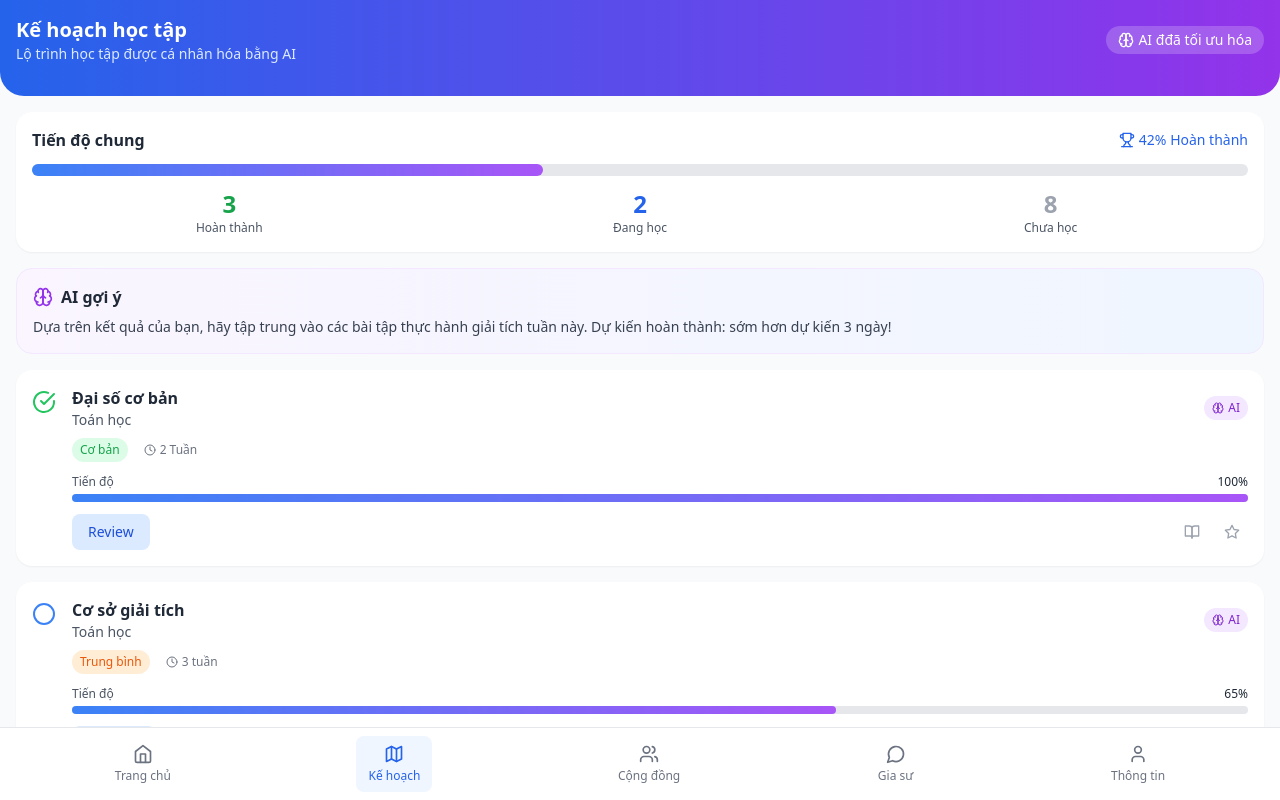
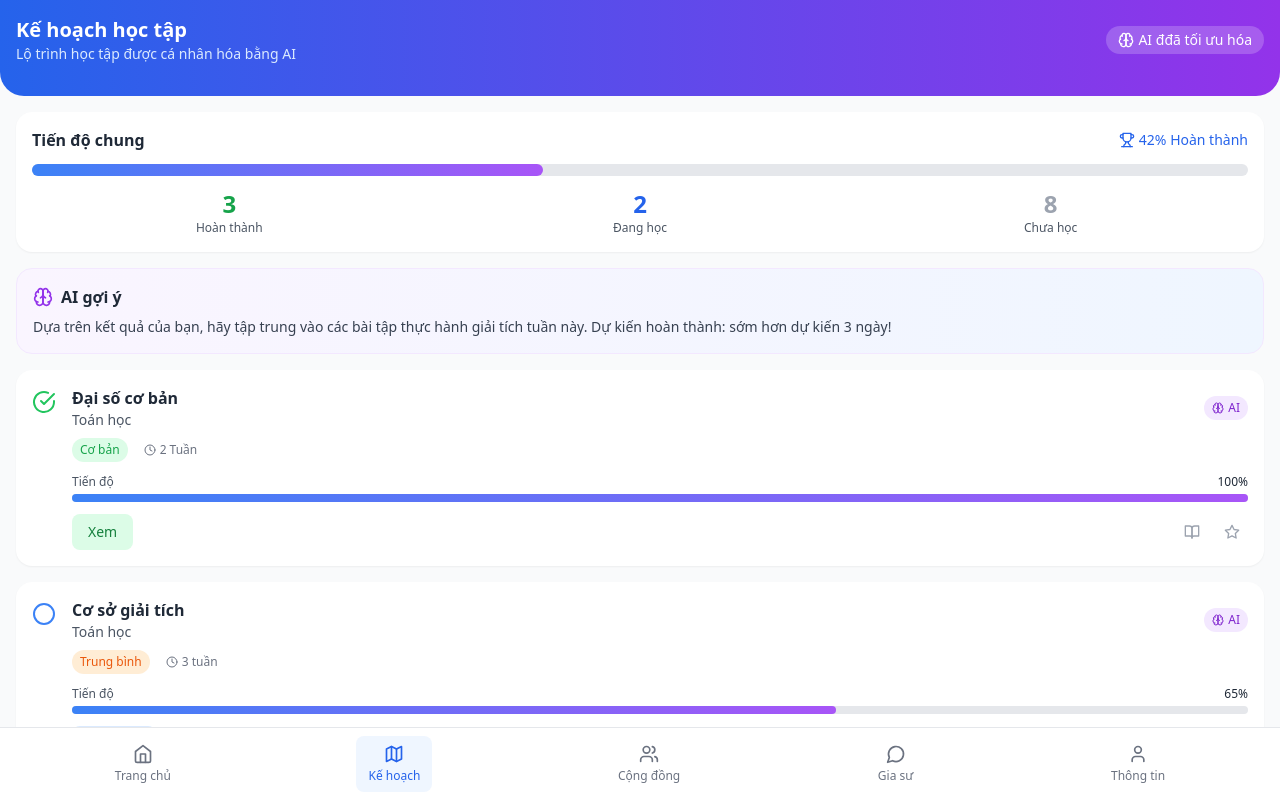
Before and after one commit to anhhuynhhoang1910/nhom6tiengviet, a React (Vite) app: page / in a window 1280 px wide. Both pictures are taken after a click on the button "Kế hoạch". Shown: the top 800 px of the page. Built offline with nearby package versions, Linux system fonts and the light colour scheme.

Commit message:
Update StudyRoadmapScreen.tsx

```diff
--- a/src/components/StudyRoadmapScreen.tsx
+++ b/src/components/StudyRoadmapScreen.tsx
@@ -39,7 +39,7 @@ export const StudyRoadmapScreen: React.FC = () => {
       topic: 'Cơ học',
       status: 'Sẵn sàng',
       difficulty: 'Trung bình',
-      estimatedTime: '5 ',
+      estimatedTime: '5 tuần',
       progress: 0,
       aiGenerated: false,
     },
@@ -184,15 +184,15 @@ export const StudyRoadmapScreen: React.FC = () => {
                     <div className="flex justify-between items-center">
                       <button
                         className={`text-sm font-medium px-4 py-2 rounded-lg transition-all duration-200 ${
-                          item.status === 'locked'
+                          item.status === 'Tạm dừng'
                             ? 'bg-gray-100 text-gray-400 cursor-not-allowed'
-                            : item.status === 'completed'
+                            : item.status === 'Hoàn thành'
                             ? 'bg-green-100 text-green-700 hover:bg-green-200'
                             : 'bg-blue-100 text-blue-700 hover:bg-blue-200'
                         }`}
                         disabled={item.status === 'Tạm dừng'}
                       >
-                        {item.status === 'Hoàn thành' ? 'Review' : item.status === 'Tạm dừng' ? 'Tạm dừng' : 'Tiếp tục'}
+                        {item.status === 'Hoàn thành' ? 'Xem' : item.status === 'Tạm dừng' ? 'Tạm dừng' : 'Tiếp tục'}
                       </button>
 
                       {item.status !== 'Tạm dừng' && (
```
